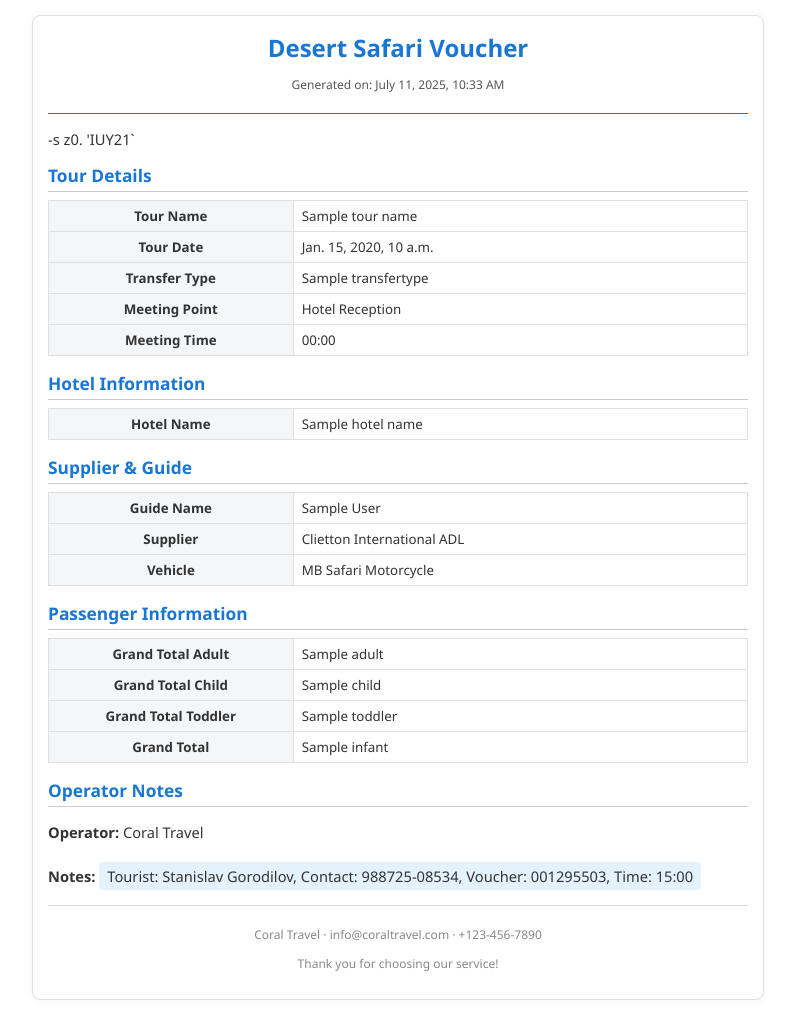
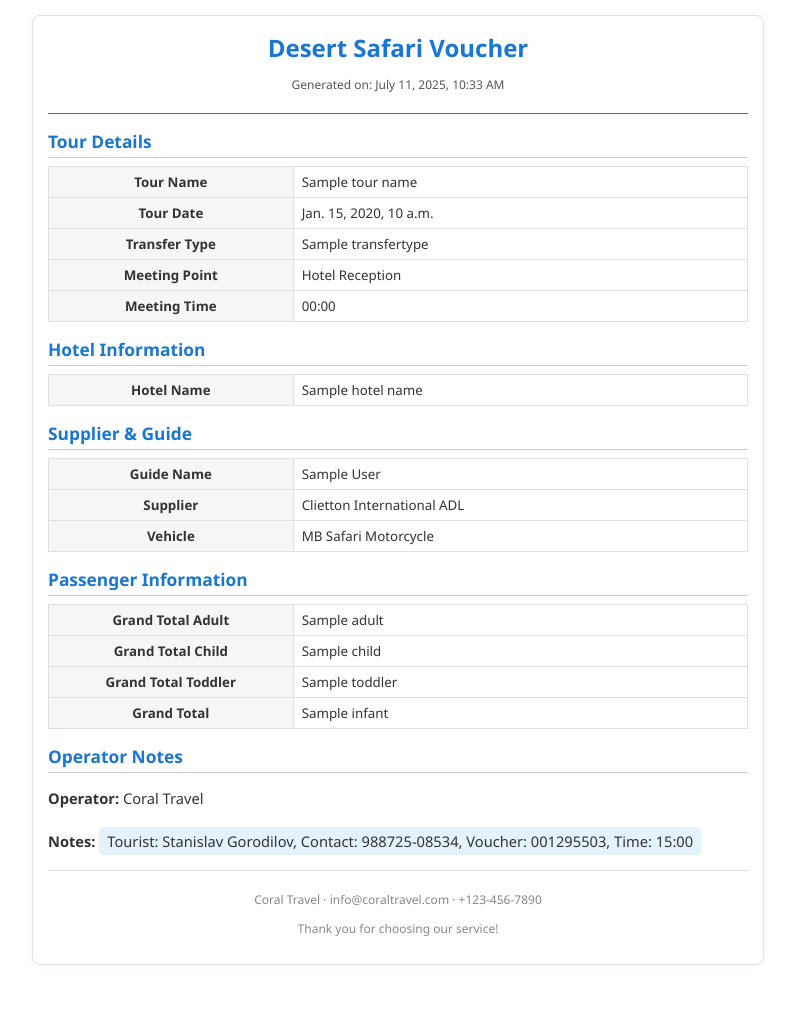
Before and after one commit to xamidovscode/tourism-management, a Django app: template templates/admin/customers/pdf_invoice.html in a window 1280 px wide. Shown: the whole page, without its empty margins (242-1037 px from the left). After the commit the page ends 965 px from the top, so only its background shows below. Run offline with Django 5.2, Linux system fonts and the light colour scheme; tables that the repository leaves empty hold one stand-in row (values such as "Sample post"); the template is opened without the code that fills it: values that come from a table or form of the project are taken from there, most other values are stand-ins (such as "Sample title", 1, 10 or a date in 2020).

Commit message:
pdf 2 generate

```diff
--- a/templates/admin/customers/pdf_invoice.html
+++ b/templates/admin/customers/pdf_invoice.html
@@ -84,8 +84,6 @@
             <p>Generated on: {% now "F d, Y, h:i A" %}</p>
         </div>
 
-        <!-- Tour Details --> -s    z0.
-        'IUY21`
         <div class="section">
             <h2>Tour Details</h2>
             <table class="table">
```
